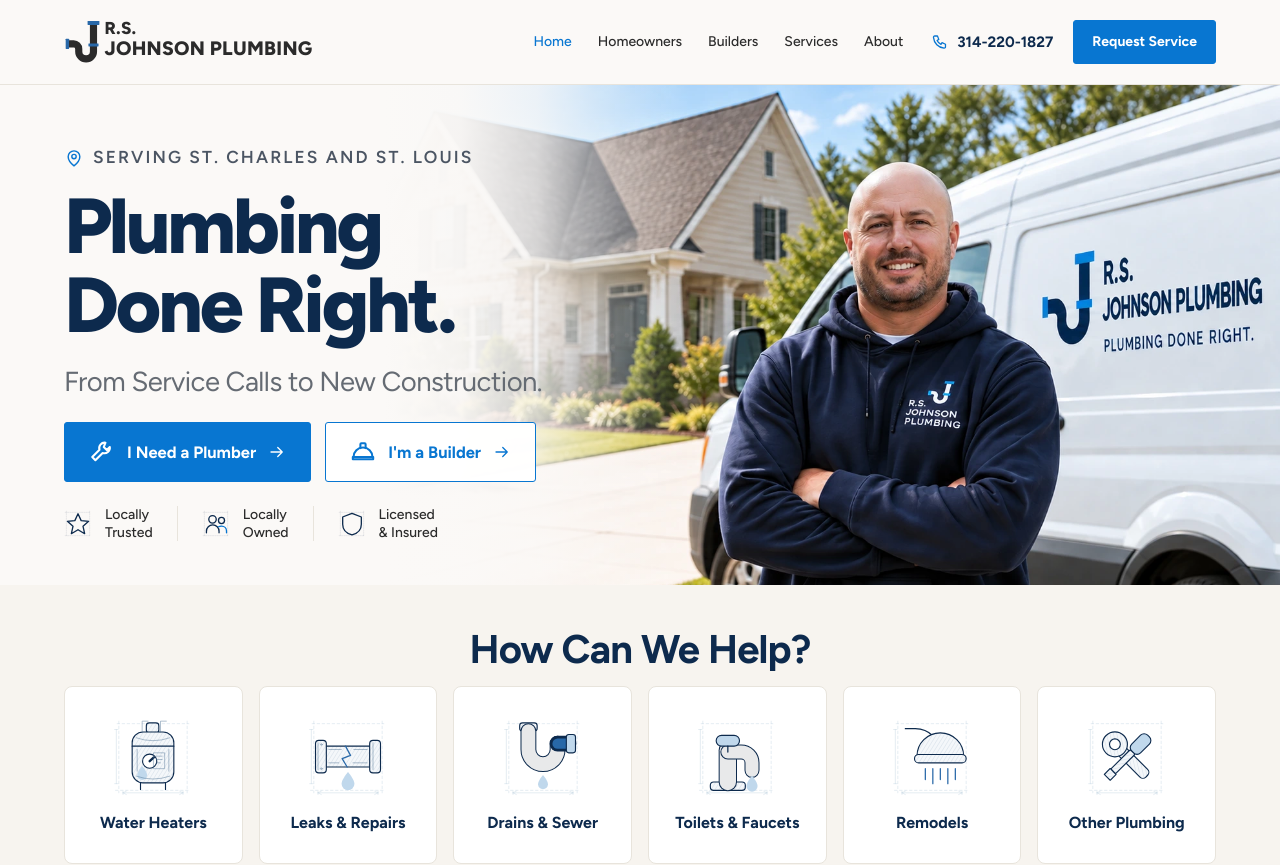
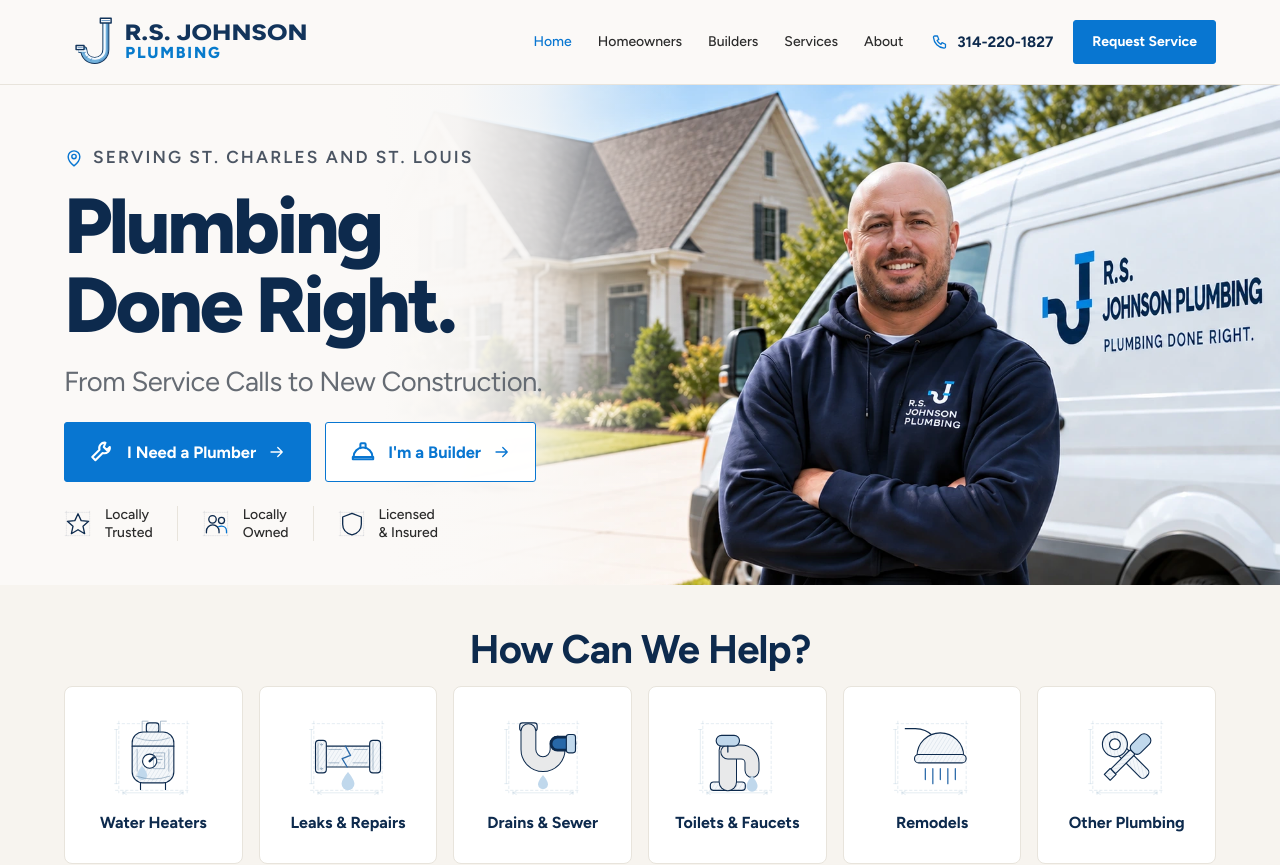
Before and after one commit to rs-johnson-plumbing/website, a Next.js app: page / in a window 1280 px wide. Shown: the top 865 px of the page. Built offline with nearby package versions, Linux system fonts and the light colour scheme.

Commit message:
Redraw shared brand as outlined blue pipe and bold two-line wordmark

```diff
--- a/src/components/ui/Logo.tsx
+++ b/src/components/ui/Logo.tsx
@@ -4,91 +4,39 @@
 
 type Props = { size?: "header" | "footer"; className?: string };
 
-/**
- * Brand mark: the P-trap J from the business card, redrawn as vector.
- * Two-tone by default (charcoal pipe, blue flanges); pass `reversed`
- * for a light pipe on dark backgrounds. Source files live in /public/logo.
- */
-export function Mark({ className, title, reversed = false }: { className?: string; title?: string; reversed?: boolean }) {
-  const pipe = reversed ? "#F7F5F0" : "#2B2B2B";
-  return (
-    <svg viewBox="0 0 200 240" fill="none" aria-hidden={title ? undefined : true} role={title ? "img" : undefined} className={className}>
-      {title && <title>{title}</title>}
-      <path d="M140 22 V150 A35 35 0 0 1 70 150 V138 A24 24 0 0 0 46 114 H18" stroke={pipe} strokeWidth="34" strokeLinejoin="round" />
-      <rect x="112" y="6" width="56" height="18" rx="2" fill="#2868A8" />
-      <rect x="116" y="112" width="48" height="14" rx="2" fill="#2868A8" />
-      <rect x="8" y="90" width="16" height="48" rx="2" fill="#2868A8" />
-    </svg>
-  );
+function PipeJ({ reversed = false }: { reversed?: boolean }) {
+ const navy=reversed ? "#eef7ff" : "#12345b";
+ return <g fill="none" strokeLinejoin="round">
+  <path d="M140 28V143C140 202 48 205 48 143H26" stroke={navy} strokeWidth="29"/>
+  <path d="M140 28V143C140 202 48 205 48 143H26" stroke="#73b2dc" strokeWidth="21"/>
+  <path d="M135 28V142C135 190 59 196 55 147H26" stroke="#f6fbff" strokeWidth="9"/>
+  <path d="M148 36V143C148 171 133 187 111 191M45 158l14-5M56 177l12-9M77 189l6-13" stroke="#2868a8" strokeWidth="2"/>
+  <path d="M117 12H162V32H117ZM16 126H49V143H16Z" fill={reversed?"#eef7ff":"#fff"} stroke={navy} strokeWidth="6"/>
+  <path d="M122 22H157M22 135H44" stroke="#2868a8" strokeWidth="3"/>
+ </g>;
 }
 
-/**
- * Round badge: charcoal disc, off-white ring, the reversed two-tone mark,
- * with the company name around the top and O'Fallon, MO around the bottom.
- * This is the logo in the header and footer, and the file for shirts, truck
- * doors, and social avatars.
- */
-export function Badge({ className, title }: { className?: string; title?: string }) {
-  return (
-    <svg viewBox="0 0 320 320" aria-hidden={title ? undefined : true} role={title ? "img" : undefined} className={className}>
-      {title && <title>{title}</title>}
-      <defs>
-        <path id="rsj-arc-top" d="M40 160 a120 120 0 0 1 240 0" />
-        <path id="rsj-arc-bot" d="M56 160 a104 104 0 0 0 208 0" />
-      </defs>
-      <circle cx="160" cy="160" r="152" fill="#2B2B2B" />
-      <circle cx="160" cy="160" r="140" fill="none" stroke="#F7F5F0" strokeWidth="2" />
-      <text fontFamily="Georgia, 'Times New Roman', serif" fontWeight="700" fontSize="24" letterSpacing="3" fill="#F7F5F0">
-        <textPath href="#rsj-arc-top" startOffset="50%" textAnchor="middle">
-          R.S. JOHNSON PLUMBING
-        </textPath>
-      </text>
-      <text fontFamily="Georgia, 'Times New Roman', serif" fontWeight="700" fontSize="18" letterSpacing="3" fill="#C2D6EE">
-        <textPath href="#rsj-arc-bot" startOffset="50%" textAnchor="middle">
-          O&apos;FALLON, MO
-        </textPath>
-      </text>
-      <g transform="translate(88 78) scale(0.72)" fill="none">
-        <path d="M140 22 V150 A35 35 0 0 1 70 150 V138 A24 24 0 0 0 46 114 H18" stroke="#F7F5F0" strokeWidth="34" strokeLinejoin="round" />
-        <rect x="112" y="6" width="56" height="18" rx="2" fill="#2868A8" />
-        <rect x="116" y="112" width="48" height="14" rx="2" fill="#2868A8" />
-        <rect x="8" y="90" width="16" height="48" rx="2" fill="#2868A8" />
-      </g>
-    </svg>
-  );
+/** Crisp vector pipe mark used by the shared brand components. */
+export function Mark({ className, title, reversed = false }: { className?: string; title?: string; reversed?: boolean }) {
+ return <svg viewBox="0 0 190 220" aria-hidden={title ? undefined : true} role={title ? "img" : undefined} className={className}>
+ {title&&<title>{title}</title>}<PipeJ reversed={reversed}/></svg>;
 }
 
-/**
- * Full lockup: the two-tone mark on the left, "R.S." above and "JOHNSON
- * PLUMBING" beside it in Figtree ExtraBold, the site's own face. No LLC in the lockup; the legal name
- * appears in the footer text. Same drawing as /public/logo/rsj-lockup.svg.
- * Scales by height; width follows (4:1).
- */
-export function Lockup({ className, title, reversed = false, largerWordmark = false }: { className?: string; title?: string; reversed?: boolean; largerWordmark?: boolean }) {
-  // Ink follows the parent's text color so the header can flip it in
-  // For Builders mode; `reversed` forces off-white regardless.
-  const ink = reversed ? "#F7F5F0" : "currentColor";
-  return (
-    <svg viewBox={largerWordmark ? "0 0 950 200" : "0 0 800 200"} aria-hidden={title ? undefined : true} role={title ? "img" : undefined} className={className}>
-      {title && <title>{title}</title>}
-      <g transform="translate(0 18) scale(0.78)" fill="none">
-        <path d="M140 22 V150 A35 35 0 0 1 70 150 V138 A24 24 0 0 0 46 114 H18" stroke={ink} strokeWidth="34" strokeLinejoin="round" />
-        <rect x="112" y="6" width="56" height="18" rx="2" fill="#2868A8" />
-        <rect x="116" y="112" width="48" height="14" rx="2" fill="#2868A8" />
-        <rect x="8" y="90" width="16" height="48" rx="2" fill="#2868A8" />
-      </g>
-      <g fontFamily="var(--font-figtree), Figtree, system-ui, sans-serif" fontWeight="800" fill={ink} letterSpacing="1">
-        {/* textLength pins the wordmark width so a fallback font can never
-            overflow the box before Figtree loads. */}
-        <text x="150" y="72" fontSize={largerWordmark ? 64 : 50}>
-          R.S.
-        </text>
-        <text x="150" y="148" fontSize={largerWordmark ? 72 : 58} textLength={largerWordmark ? 770 : 620} lengthAdjust="spacingAndGlyphs">
-          JOHNSON PLUMBING
-        </text>
-      </g>
-    </svg>
-  );
+export function Badge({ className, title }: { className?: string; title?: string }) {
+ return <svg viewBox="0 0 320 320" aria-hidden={title ? undefined : true} role={title ? "img" : undefined} className={className}>
+ {title&&<title>{title}</title>}<circle cx="160" cy="160" r="152" fill="#12345b"/><circle cx="160" cy="160" r="141" fill="none" stroke="#8ec6eb" strokeWidth="2"/>
+ <g transform="translate(97 27) scale(.7)"><PipeJ reversed/></g>
+ <g textAnchor="middle" fontFamily="var(--font-figtree),Figtree,Arial,sans-serif" fontWeight="800"><text x="160" y="219" fontSize="30" fill="#fff">R.S. JOHNSON</text><text x="160" y="250" fontSize="24" letterSpacing="4" fill="#8ec6eb">PLUMBING</text></g></svg>;
+}
+
+/** Bold two-line vector wordmark: navy company name, blue plumbing descriptor. */
+export function Lockup({ className, title, reversed = false }: { className?: string; title?: string; reversed?: boolean; largerWordmark?: boolean }) {
+ return <svg viewBox="0 0 800 180" aria-hidden={title ? undefined : true} role={title ? "img" : undefined} className={className}>
+ {title&&<title>{title}</title>}<g transform="translate(0 1) scale(.8)"><PipeJ reversed={reversed}/></g>
+ <g fontFamily="var(--font-figtree),Figtree,Arial,sans-serif" fontWeight="800">
+ <text x="174" y="84" fontSize="74" fill={reversed?"#fff":"#12345b"} textLength="610" lengthAdjust="spacingAndGlyphs">R.S. JOHNSON</text>
+ <text x="177" y="144" fontSize="53" letterSpacing="6" fill={reversed?"#8ec6eb":"#087bcc"}>PLUMBING</text>
+ </g></svg>;
 }
 
 /**
```
